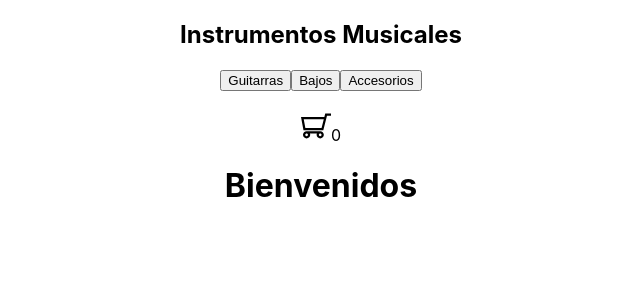
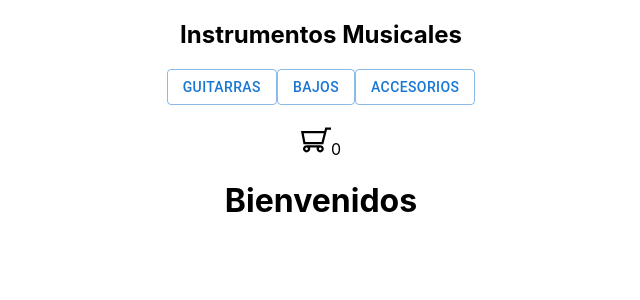
Before and after one commit to gustavomol/ecommerce, a React (Create React App) app: page / in a window 1280 px wide. Shown: the top 300 px of the page, without its empty margins (319-959 px from the left). Built offline with nearby package versions, Linux system fonts and the light colour scheme.

Commit message:
package.json updated after MUI instalation, using MUI Button on NavBar component

```diff
--- a/package.json
+++ b/package.json
@@ -3,6 +3,10 @@
   "version": "0.1.0",
   "private": true,
   "dependencies": {
+    "@emotion/react": "^11.11.1",
+    "@emotion/styled": "^11.11.0",
+    "@fontsource/roboto": "^5.0.8",
+    "@mui/material": "^5.14.5",
     "@testing-library/jest-dom": "^5.17.0",
     "@testing-library/react": "^13.4.0",
     "@testing-library/user-event": "^13.5.0",
--- a/src/App.js
+++ b/src/App.js
@@ -6,7 +6,7 @@ function App() {
   return (
     <div className="App">
       <NavBar />
-      <ItemListContainer greeting={"Bienvenidos"}/>
+      <ItemListContainer greeting={'Bienvenidos'}/>
     </div>
   );
 }
--- a/src/components/NavBar/NavBar.js
+++ b/src/components/NavBar/NavBar.js
@@ -1,13 +1,14 @@
 import CarWidget from "../CartWidget/CartWidget"
+import Button from '@mui/material/Button';
 
 const NavBar = () => {
     return(
         <nav>
             <h2>Instrumentos Musicales</h2>
             <div>
-                <button>Guitarras</button>
-                <button>Bajos</button>
-                <button>Accesorios</button>
+                <Button variant="outlined">Guitarras</Button>
+                <Button variant="outlined">Bajos</Button>
+                <Button variant="outlined">Accesorios</Button>
                 <CarWidget />
             </div>
         </nav>
```
Also changed, not shown: 1 other file (tests, documents, lock files or other folders).
